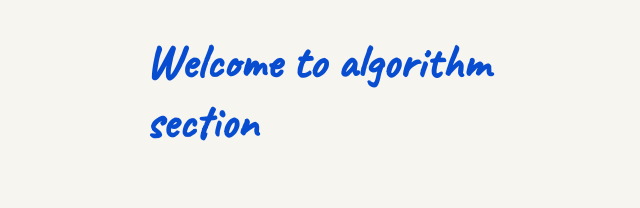
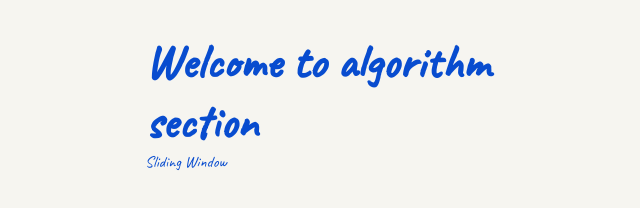
Before and after one commit to YEriin/rspot, an Astro site in the folder apps/blog/: page /algorithm in a window 1280 px wide. Shown: the full height of the page, 279-919 px from the left. Built offline with nearby package versions, Linux system fonts and the light colour scheme; Astro itself is replaced by a stand-in of ours.

Commit message:
feat: add sliding window

```diff
--- a/apps/blog/src/pages/algorithm.astro
+++ b/apps/blog/src/pages/algorithm.astro
@@ -5,6 +5,10 @@ import Layout from "../layouts/Layout.astro";
 <Layout title="Algorihtm - Rspot">
   <main>
     <h1>Welcome to <span class="text-gradient">algorithm section</span></h1>
+    <div>
+      <section>Sliding Window</section>
+      <section></section>
+    </div>
   </main>
 </Layout>
 
```
